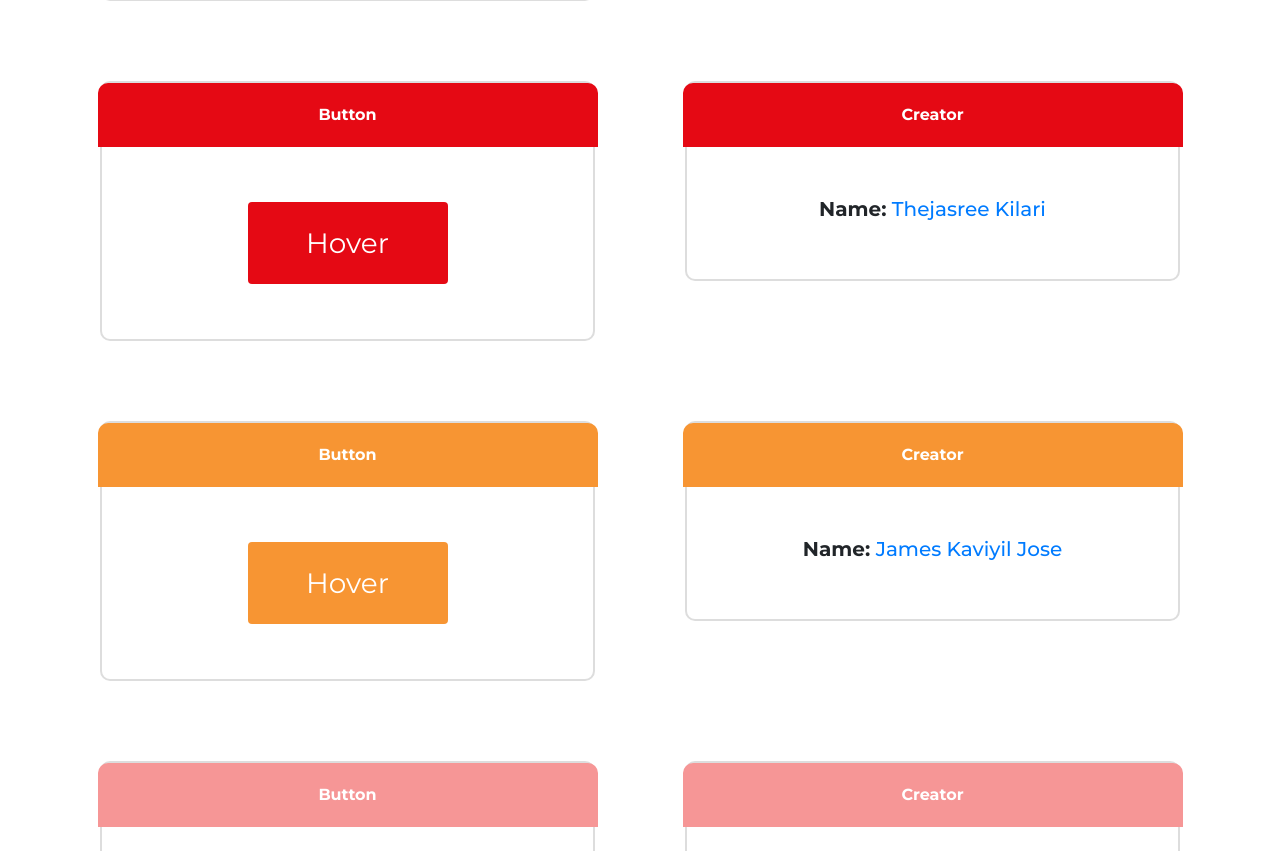
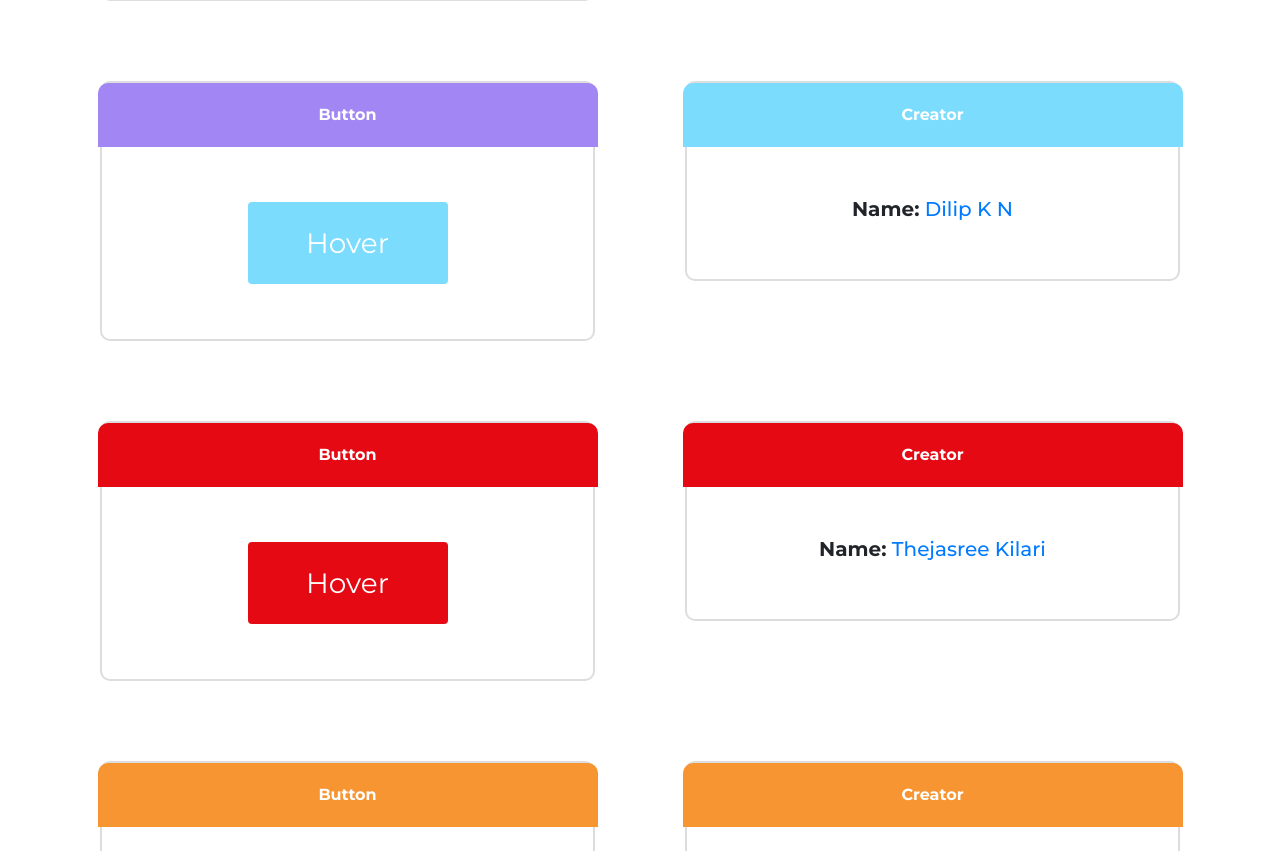
Before and after one commit to rubenshibu/css-components, a plain HTML site: page pages/buttons.html in a window 1280 px wide. Shown: the part 1299-2150 px from the top of the page. Drawn offline with nearby package versions, Linux system fonts and the light colour scheme.

Commit message:
Add new button

```diff
--- a/css/buttons.css
+++ b/css/buttons.css
@@ -127,7 +127,13 @@
 .jkj {
   background-color: #f79533;
 }
+
 /* Saksham Mahajan */
 .Saksham {
   background-color: #f69696;
 }
+
+/* Dilip K N */
+.dilip {
+  background-color: #7CDCFE;
+}
--- a/pages/buttons.html
+++ b/pages/buttons.html
@@ -138,6 +138,43 @@
           </div>
         </div>
       </div>
+
+      <!-- Dilip K N-->
+      <div class="row">
+        <div class="col-lg-6">
+          <div class="component">
+            <div class="card magictime">
+              <div class="card-title roncy">
+                <strong>Button</strong>
+              </div>
+              <div class="card-content">
+                <button class="button dilip"><span>Hover</span></button>
+              </div>
+            </div>
+          </div>
+        </div>
+        <div class="col-lg-6">
+          <div class="component">
+            <div class="card magictime">
+
+              <div class="card-title dilip">
+                <strong>Creator</strong>
+              </div>
+              <div class="card-content">
+                <div class="creater-name">
+                  <h2>
+                    <b>Name:</b><span>
+                      <a href="https://www.github.com/dilipkn007">Dilip K N</a>
+                    </span>
+                  </h2>
+                </div>
+              </div>
+            </div>
+          </div>
+        </div>
+      </div>
+
+
       <!-- Thejasree Kilari -->
       <div class="row">
         <div class="col-lg-6">
```
